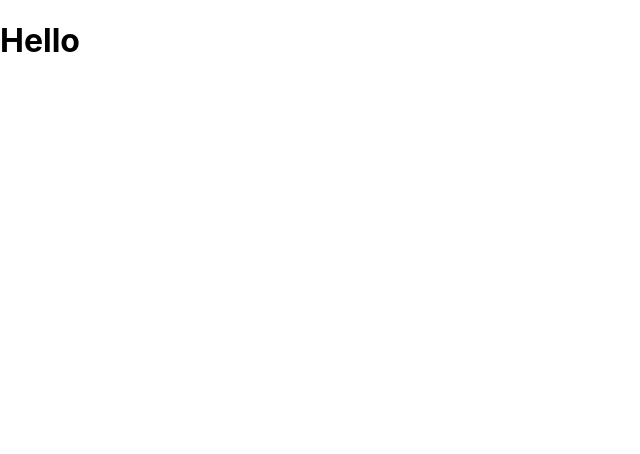
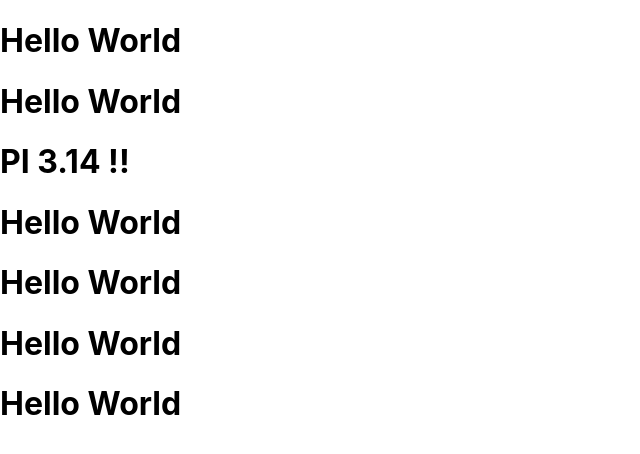
Before and after one commit to mayuri-patade/first-react-app, a React (Create React App) app: page / in a window 1280 px wide. Shown: the top 454 px of the page, without its empty margins (0-640 px from the left). Built offline with nearby package versions, Linux system fonts and the light colour scheme.

Commit message:
attribute binding

```diff
--- a/src/App.js
+++ b/src/App.js
@@ -1,22 +1,22 @@
-// JSX = JS + HTML
-// IF A FUNCTION RETURNS HTML, THIS BECOMES A USER DEFINED TAG
-// <App></App>
-// <App />
-// Compare with PreDefineTag
-// h1, p, li,
-// Why Master Case Convention ?
-// For Pre Define Tag  :: Lowercase :: <h1>
-// For User Define Tag :: MasterCase :: <App>
 function App() {
-  return <h1>Hello</h1>;
-}
+  let id = "id1";
+  let str = `Hello World`;
+  let pi = 3.14;
 
-// UNUSED!!!
-// JSX => JS + HTML/XML
-// IF your function returns HTML
-// Convention:: Start your function name in captial letter.
-function Sum() {
-  return <h1>100</h1>;
-}
 
-export default App;
+  return (
+   <>
+   <h1 id="id1">Hello World</h1>
+   <h1 id={id}>{str}</h1>
+
+   <h1>PI {pi} !!</h1>
+
+   <h1 id="id1">Hello World</h1>
+   <h1 id={"id1"}>Hello World</h1>
+   <h1 id={`id1`}>Hello World</h1>
+   <h1 id={id}>Hello World</h1>
+   </>
+  );
+ }
+
+ export default App;
```
